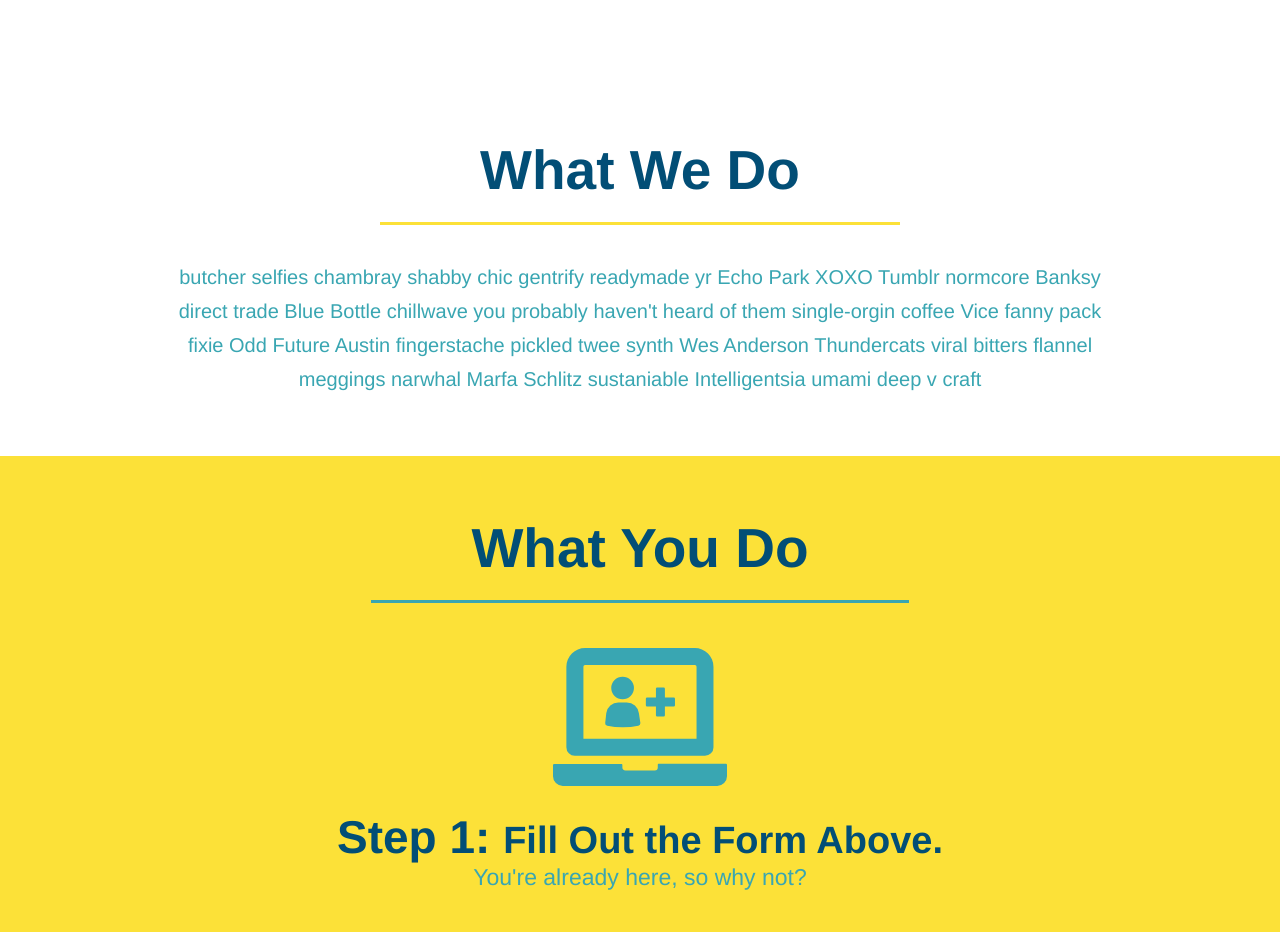
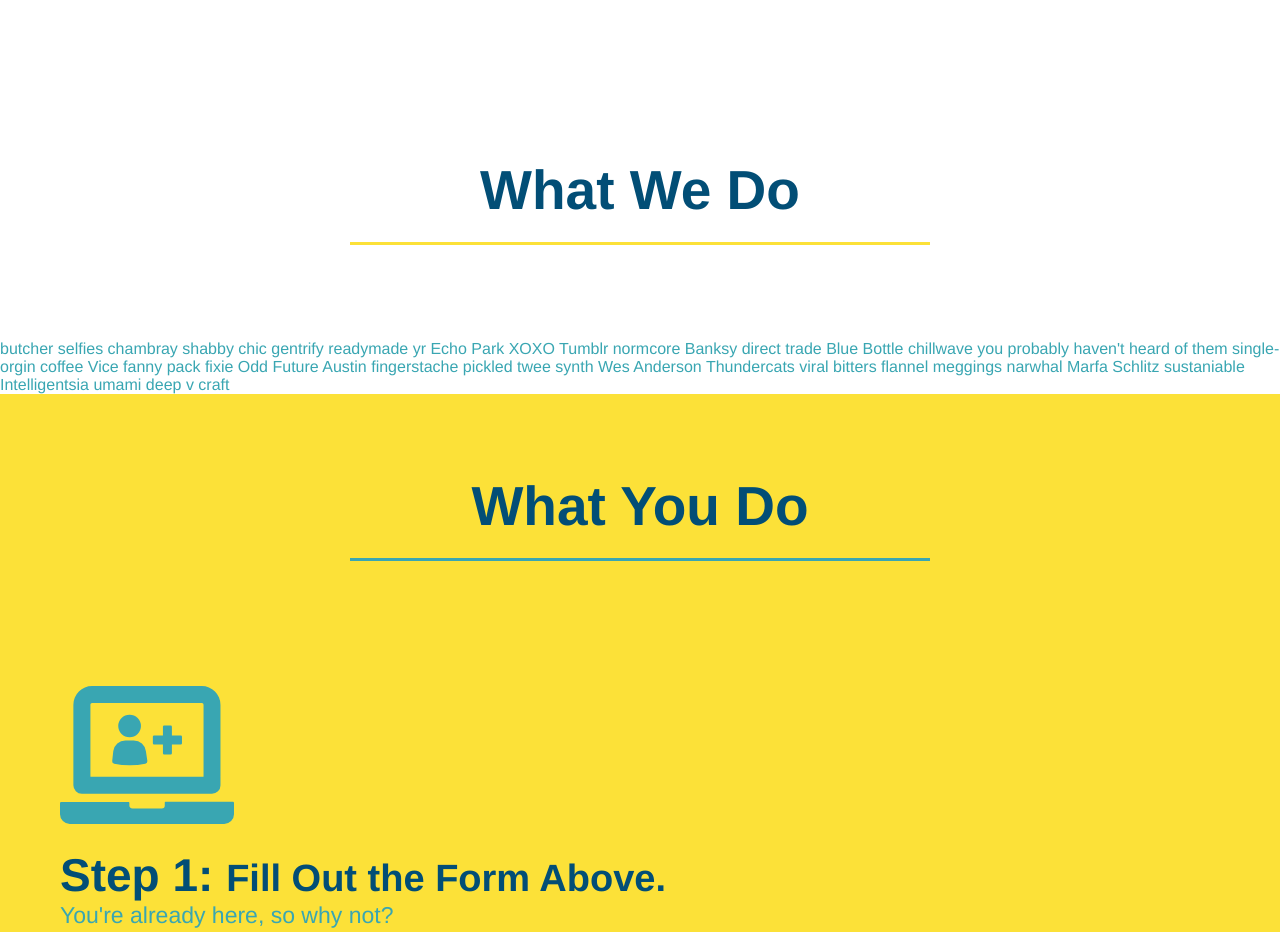
Before and after one commit to mo9399/run-buddy, a plain HTML site: page index.html in a window 1280 px wide. Shown: the part 760-1692 px from the top of the page. Drawn offline with Linux system fonts and the light colour scheme.

Commit message:
add css to flexbox to hero

```diff
--- a/assets/css/style.css
+++ b/assets/css/style.css
@@ -121,9 +121,7 @@ body{
     font-size: 16px;
 }
 /* Hero Style End */
-.intro {
-    text-align: center;
-}
+
 
 .intro p {
     line-height: 1.7;
@@ -131,9 +129,9 @@ body{
     width: 80%;
     font-size: 20px;
     margin: 0 auto;
+    text-align: center;
 }
 .steps {
-    text-align: center;
     background: #fce138;
 }
 .steps div {
@@ -162,10 +160,11 @@ body{
 .section-title {
     font-size: 55px;
     color: #024e76;
-    margin-bottom: 35px;
-    padding: 0 100px 20px 100px;
-    display: inline-block;
     border-bottom: 3px solid;
+    padding: 20px;
+    text-align: center;
+    margin: 0 auto 35px auto;
+    width: 50%;
 }
 
 .primary-border {
@@ -176,7 +175,6 @@ body{
     border-color: #39a6b2;
 }
 .trainers {
-    text-align: center;
     overflow: auto;
 }
 .trainer {
@@ -219,7 +217,6 @@ body{
 }
 .contact {
     background-color: #024e76;
-    text-align: center;
 }
 .contact h2 {
     color: #fce138;
@@ -251,3 +248,6 @@ body{
   .contact-info a {
     color: #fce138;
   }
+.flex-row {
+    display: flex;
+}
--- a/index.html
+++ b/index.html
@@ -77,16 +77,25 @@
 
     <!-- "what we do" section -->
     <section id="what-we-do" class="intro">
-        <h2 class="section-title primary-border">What We Do</h2>
+        <div class="flex-row">
+        <h2 class="section-title primary-border">
+            What We Do
+        </h2>
+    </div>
+    </section>
+    <div class="flex-row">
         <p>
             butcher selfies chambray shabby chic gentrify readymade yr Echo Park XOXO Tumblr normcore Banksy direct trade Blue Bottle chillwave you probably haven't heard of them single-orgin coffee Vice fanny pack fixie Odd Future Austin fingerstache pickled twee synth
             Wes Anderson Thundercats viral bitters flannel meggings narwhal Marfa Schlitz sustaniable Intelligentsia umami deep v craft
         </p>
+    </div>
     </section>
 
     <!--"what you do" section -->
     <section id="what-you-do" class="steps">
+        <div class="flex-row">
         <h2 class="section-title secondary-border">What You Do</h2>
+    </div>
 
         <div>
             <!-- insert this img element -->
@@ -116,7 +125,9 @@
 
     <!--"meet the trainers" section -->
     <section id="your-trainers" class="trainers">
+        <div class="flex-row">
         <h2 class="section-title primary-border">Meet The Trainers</h2>
+        </div>
         <article class="trainer">
             <img src="./assets/images/trainer-1.jpg" alt="Arron Stephens in his workout clothes, ready to pump iron" />
             <div class="trainers-bio text-left">
@@ -157,9 +168,11 @@
 
     <!--"reach out" section -->
     <section id="reach-out" class="contact">
+        <div class="flex-row">
         <h2 class="section-title secondary-border">
           Reach Out
         </h2>
+        </div>
 
         <div class="contact-info">
           <iframe
```
